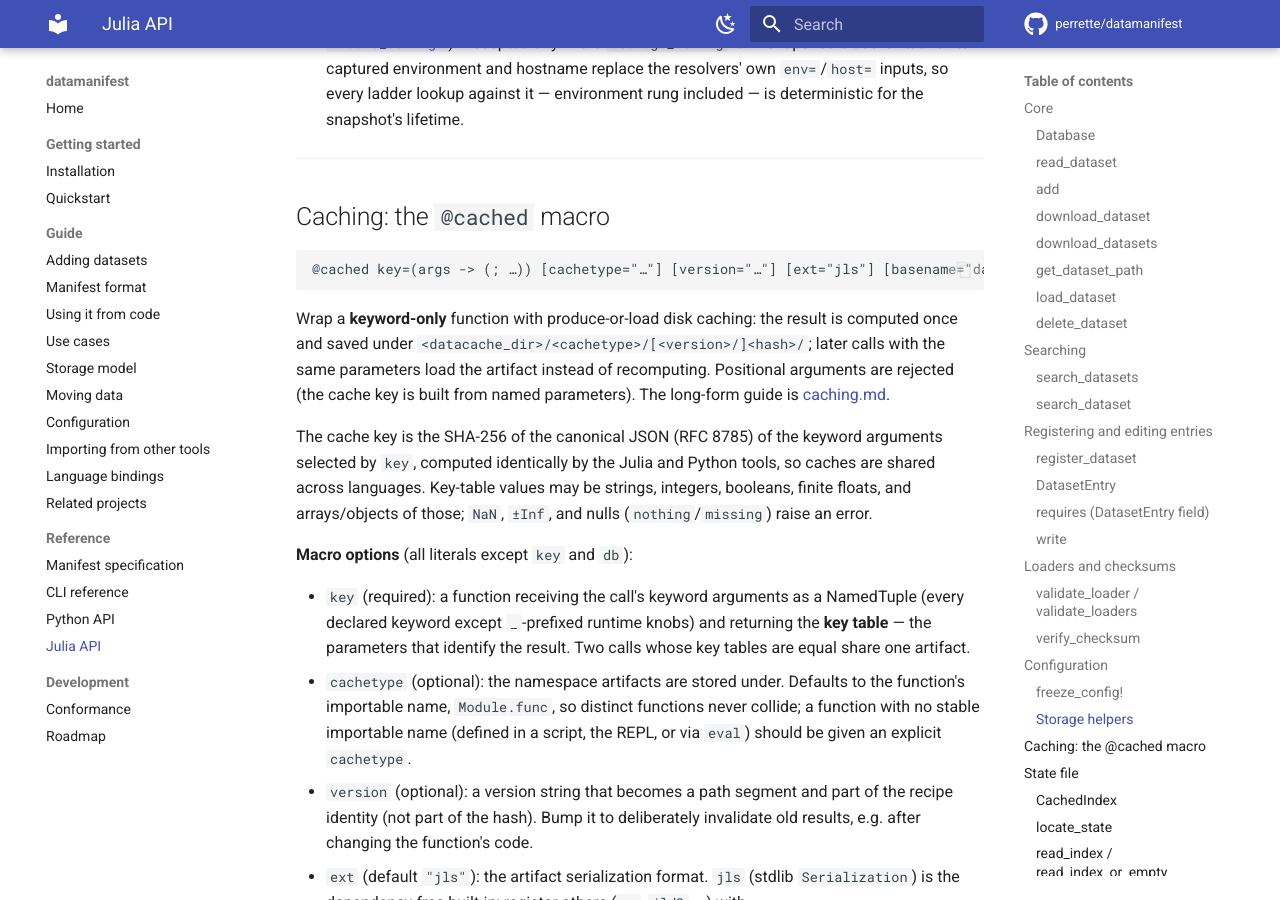
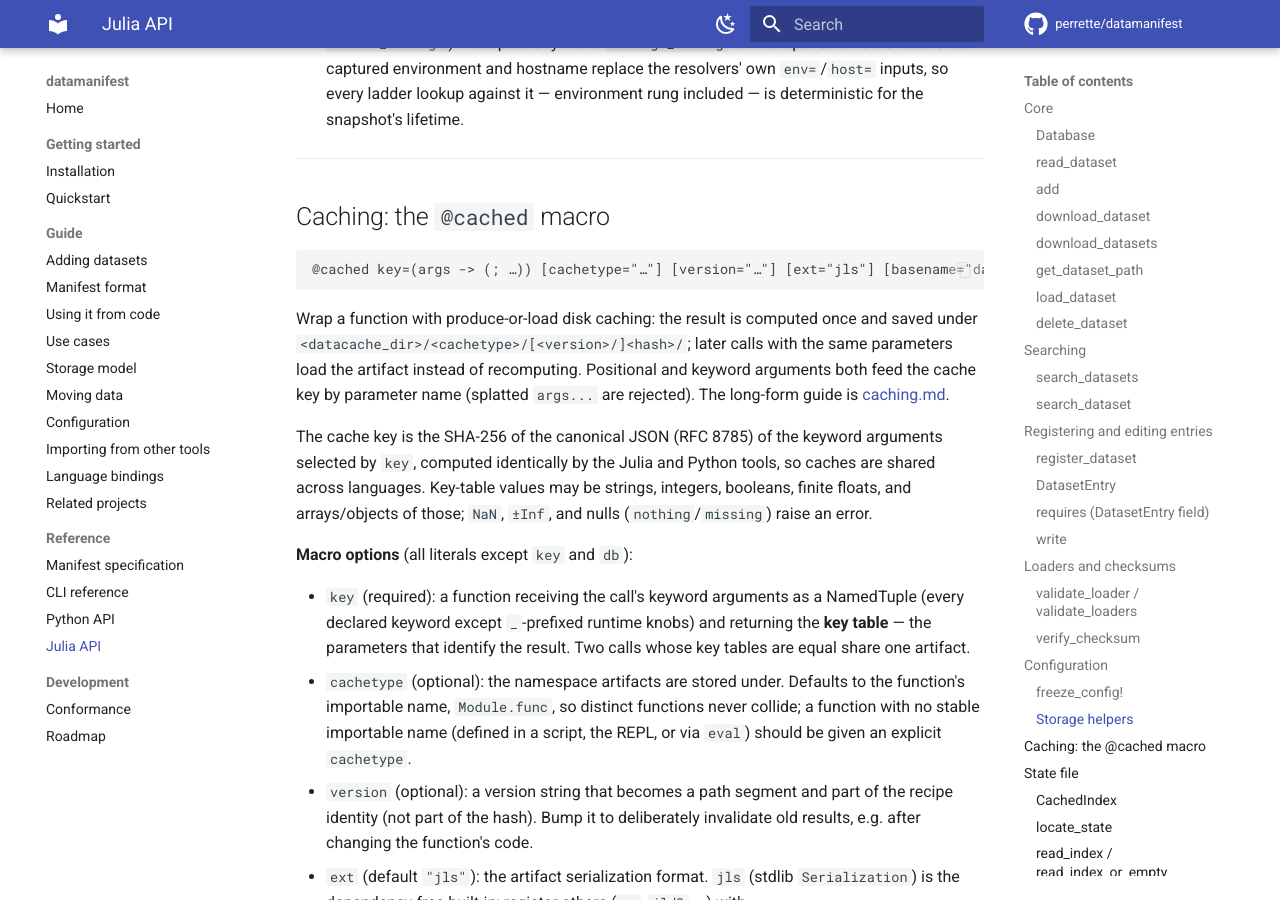
Before and after one commit to perrette/datamanifest, an MkDocs documentation site: the page built from docs/julia-api.md, in a window 1280 px wide and 900 px high, scrolled down 11688 px. Built offline with MkDocs 1.6.1 and Material for MkDocs 9.7.7, drawn with Linux system fonts in a browser that asks for light colours; comment, search, counter and statistics services are not loaded.

Commit message:
docs: sync julia-api.md (@cached accepts positional arguments, DataManifest.jl 0.34.0)

````diff
--- a/docs/julia-api.md
+++ b/docs/julia-api.md
@@ -600,14 +600,14 @@ Storage.ConfigSnapshot
 ## Caching: the `@cached` macro
 
 ```
-@cached key=(args -> (; …)) [cachetype="…"] [version="…"] [ext="jls"] [basename="data"] [db=DB] function fn(; kw…) … end
+@cached key=(args -> (; …)) [cachetype="…"] [version="…"] [ext="jls"] [basename="data"] [db=DB] function fn(pos…; kw…) … end
 ```
 
-Wrap a **keyword-only** function with produce-or-load disk caching: the result
-is computed once and saved under `<datacache_dir>/<cachetype>/[<version>/]<hash>/`;
-later calls with the same parameters load the artifact instead of recomputing.
-Positional arguments are rejected (the cache key is built from named
-parameters). The long-form guide is [caching.md](https://github.com/awi-esc/DataManifest.jl/blob/main/docs/caching.md).
+Wrap a function with produce-or-load disk caching: the result is computed once
+and saved under `<datacache_dir>/<cachetype>/[<version>/]<hash>/`; later calls
+with the same parameters load the artifact instead of recomputing. Positional
+and keyword arguments both feed the cache key by parameter name (splatted
+`args...` are rejected). The long-form guide is [caching.md](https://github.com/awi-esc/DataManifest.jl/blob/main/docs/caching.md).
 
 The cache key is the SHA-256 of the canonical JSON (RFC 8785) of the keyword
 arguments selected by `key`, computed identically by the Julia and Python
````
